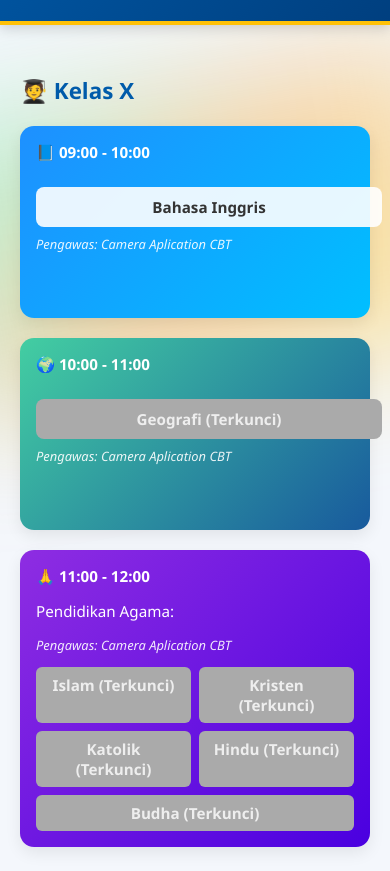
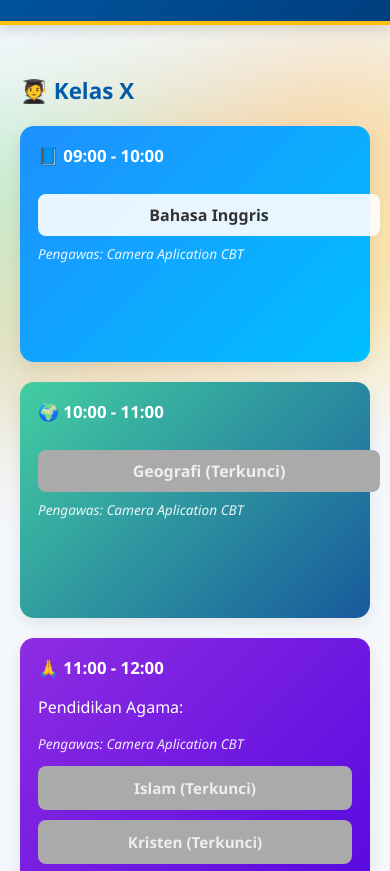
Before and after one commit to cbtrnj/pc, a plain HTML site: page rabu-ips.html in a window 390 px wide. Shown: the part 167-1038 px from the top of the page. Drawn offline with Linux system fonts and the light colour scheme.

Commit message:
Update rabu-ips.html

```diff
--- a/rabu-ips.html
+++ b/rabu-ips.html
@@ -6,7 +6,7 @@
   <style>
     body { font-family:'Segoe UI',sans-serif; background:#f4f7fc; margin:0; color:#333; min-height:100vh; overflow-x:hidden; }
 
-    /* Neon wave di tengah halaman */
+    /* Neon wave background */
     .neon-bg {
       position: absolute; top:30%; left:-20%; width:140%; height:300px;
       background: linear-gradient(135deg, rgba(0,255,180,0.35), rgba(255,140,0,0.35), rgba(255,215,0,0.35));
@@ -29,14 +29,14 @@
       box-shadow:0 6px 16px rgba(0,0,0,0.08);
       transition:transform 0.3s ease, box-shadow 0.3s ease;
       color:#fff;
-      flex:1 1 260px;
-      min-height:180px; /* tinggi minimum seragam */
+      flex:1 1 280px;
+      min-height:200px; /* tinggi minimum seragam */
     }
     .card:hover { transform:translateY(-5px); box-shadow:0 10px 24px rgba(0,0,0,0.15); }
     .card h3 { margin-top:0; font-size:1.1em; font-weight:700; }
 
     /* Card agama lebih tinggi */
-    .card.agama { min-height:220px; }
+    .card.agama { min-height:240px; }
 
     .btn { display:inline-block; background:rgba(255,255,255,0.9); color:#333; padding:10px 14px; margin-top:10px; border-radius:8px; text-decoration:none; font-weight:bold; transition:background 0.3s ease; }
     .btn:hover { background:#ffc107; color:#005baa; }
@@ -50,13 +50,13 @@
     .card.agama { background:linear-gradient(135deg,#8e2de2,#4a00e0); }
 
     /* Tombol agama */
-    .agama-buttons { display:flex; flex-wrap:wrap; gap:8px; margin-top:10px; }
+    .agama-buttons { display:flex; flex-wrap:wrap; gap:10px; margin-top:12px; }
     .agama-buttons a {
-      flex:1 1 120px; /* tombol lebih lebar */
-      background:rgba(255,255,255,0.9);
+      flex:1 1 140px;
+      background:rgba(255,255,255,0.95);
       color:#333;
-      padding:8px 12px;
-      border-radius:6px;
+      padding:10px 14px;
+      border-radius:8px;
       text-decoration:none;
       font-weight:bold;
       text-align:center;
@@ -68,10 +68,12 @@
     /* Media query untuk HP */
     @media (max-width:600px) {
       .card-group { flex-direction:column; }
-      .card { flex:1 1 100%; font-size:0.95em; padding:16px; min-height:160px; }
-      .card.agama { min-height:200px; }
-      .card h3 { font-size:1em; }
+      .card { flex:1 1 100%; font-size:1em; padding:18px; min-height:200px; }
+      .card.agama { min-height:260px; }
+      .card h3 { font-size:1.05em; }
       .btn { width:100%; text-align:center; }
+      .agama-buttons { flex-direction:column; }
+      .agama-buttons a { flex:1 1 100%; font-size:0.95em; padding:12px; }
     }
 
     footer { text-align:center; padding:20px; font-size:12px; color:#555; background:rgba(255,255,255,0.85); border-top:2px solid #ffc107; position:relative; z-index:1; }
@@ -125,23 +127,13 @@
 
 <!-- Kelas XII -->
 <section>
- <!-- Kelas XII -->
-<section>
- <!-- Kelas XII -->
-<section>
   <h2>🧑‍🎓 Kelas XII</h2>
   <div class="card-group">
     <div class="card inggris">
       <h3>📘 09:00 - 10:00</h3>
       <a id="btn-xiiips-inggris" href="#" class="btn">Bahasa Inggris</a>
       <p class="pengawas">Pengawas: Asri Dewantoro</p>
-    </div>
-    <div class="card geografi">
-      <h3>🌍 10:00 - 11:00</h3>
-      <a id="btn-xiiips-geografi" href="#" class="btn">Geografi</a>
-      <p class="pengawas">Pengawas: Irma Tania</p>
-    </div>
-    <div class="card agama">
+        <div class="card agama">
       <h3>🙏 11:00 - 12:00</h3>
       <p>Pendidikan Agama:</p>
       <p class="pengawas">Pengawas: Vika Hidayati</p>
```
